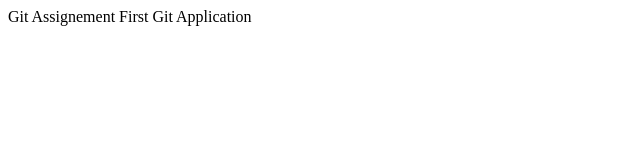
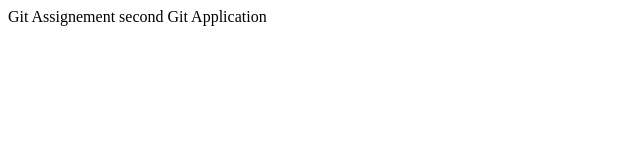
Before and after one commit to varsha852/varsha-thakur0719, a plain HTML site: page index.html in a window 1280 px wide. Shown: the full height of the page, 0-640 px from the left. Drawn offline with Linux system fonts and the light colour scheme.

Commit message:
date 28-12-2023 commit 2

```diff
--- a/index.html
+++ b/index.html
@@ -3,6 +3,6 @@
         Git Assignement
     </head>
     <body>
-        First Git Application
+        second Git Application
     </body>
 </html>
```
